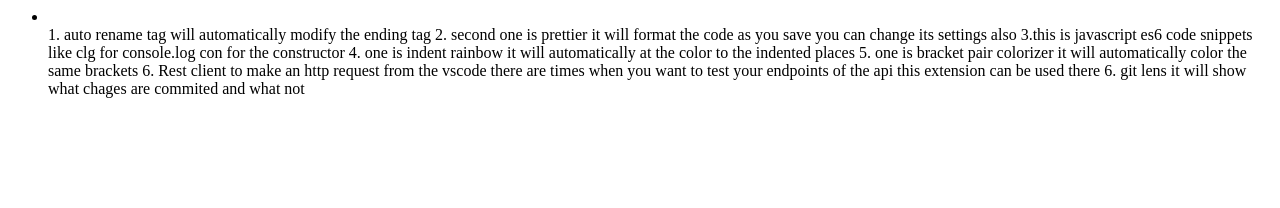
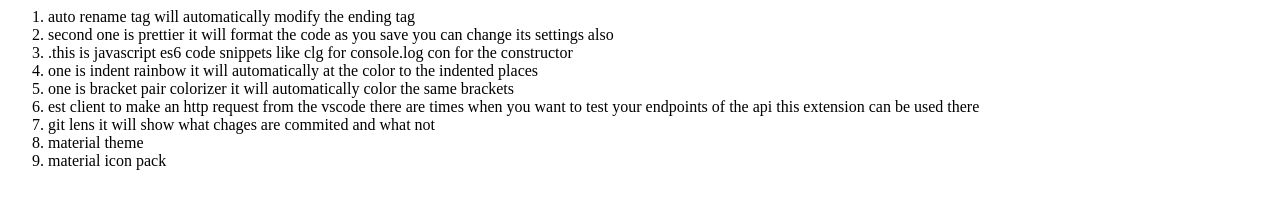
Before and after one commit to sandeepnegi1996/MyFavVsCodeExtension, a plain HTML site: page index.html in a window 1280 px wide. Drawn offline with Linux system fonts and the light colour scheme.

Commit message:
added the text in html file

```diff
--- a/index.html
+++ b/index.html
@@ -7,18 +7,33 @@
   </head>
   <body>
     <div>
-      <ul>
-        <li></li>
-        1. auto rename tag will automatically modify the ending tag 2. second
-        one is prettier it will format the code as you save you can change its
-        settings also 3.this is javascript es6 code snippets like clg for
-        console.log con for the constructor 4. one is indent rainbow it will
-        automatically at the color to the indented places 5. one is bracket pair
-        colorizer it will automatically color the same brackets 6. Rest client
-        to make an http request from the vscode there are times when you want to
-        test your endpoints of the api this extension can be used there 6. git
-        lens it will show what chages are commited and what not
-      </ul>
+      <ol>
+        <li>auto rename tag will automatically modify the ending tag</li>
+        <li>
+          second one is prettier it will format the code as you save you can
+          change its settings also
+        </li>
+        <li>
+          .this is javascript es6 code snippets like clg for console.log con for
+          the constructor
+        </li>
+        <li>
+          one is indent rainbow it will automatically at the color to the
+          indented places
+        </li>
+        <li>
+          one is bracket pair colorizer it will automatically color the same
+          brackets
+        </li>
+        <li>
+          est client to make an http request from the vscode there are times
+          when you want to test your endpoints of the api this extension can be
+          used there
+        </li>
+        <li>git lens it will show what chages are commited and what not</li>
+        <li>material theme</li>
+        <li>material icon pack</li>
+      </ol>
     </div>
   </body>
 </html>
```
